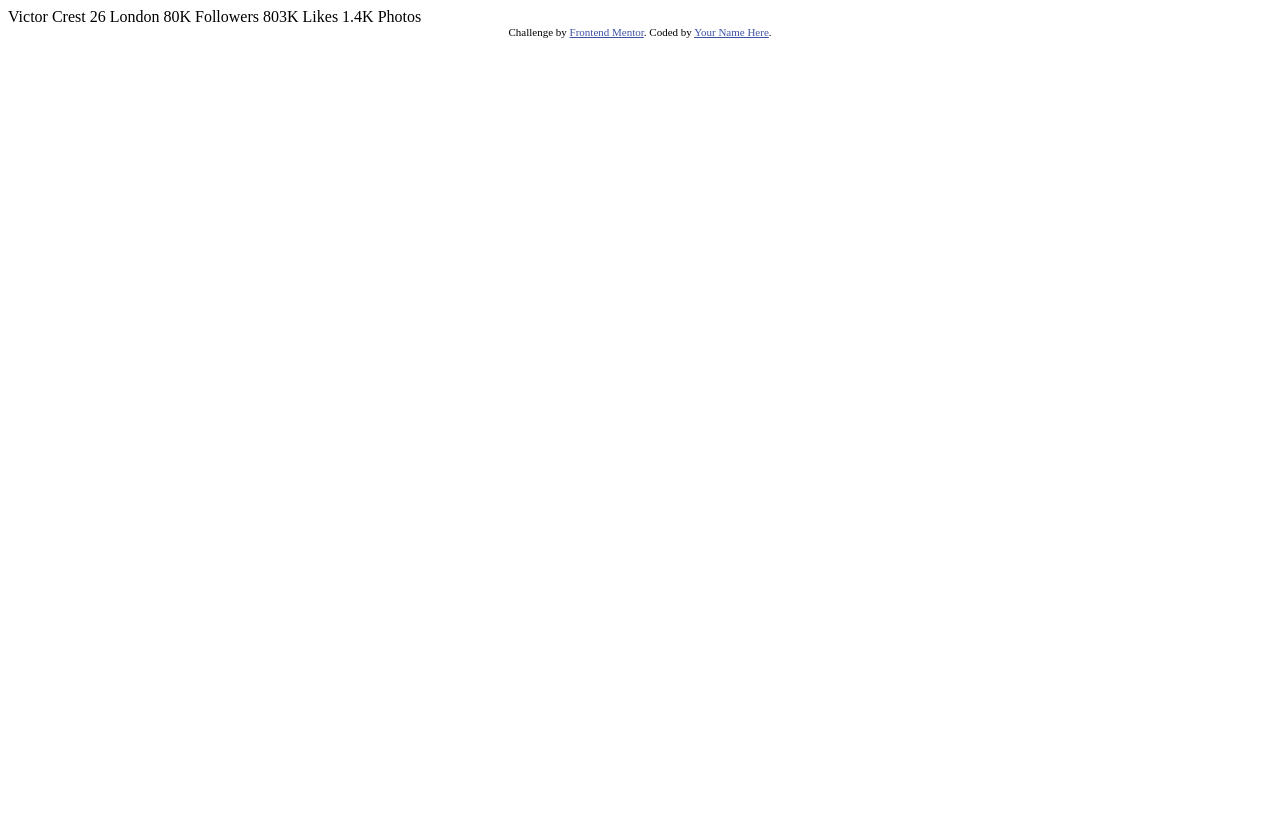
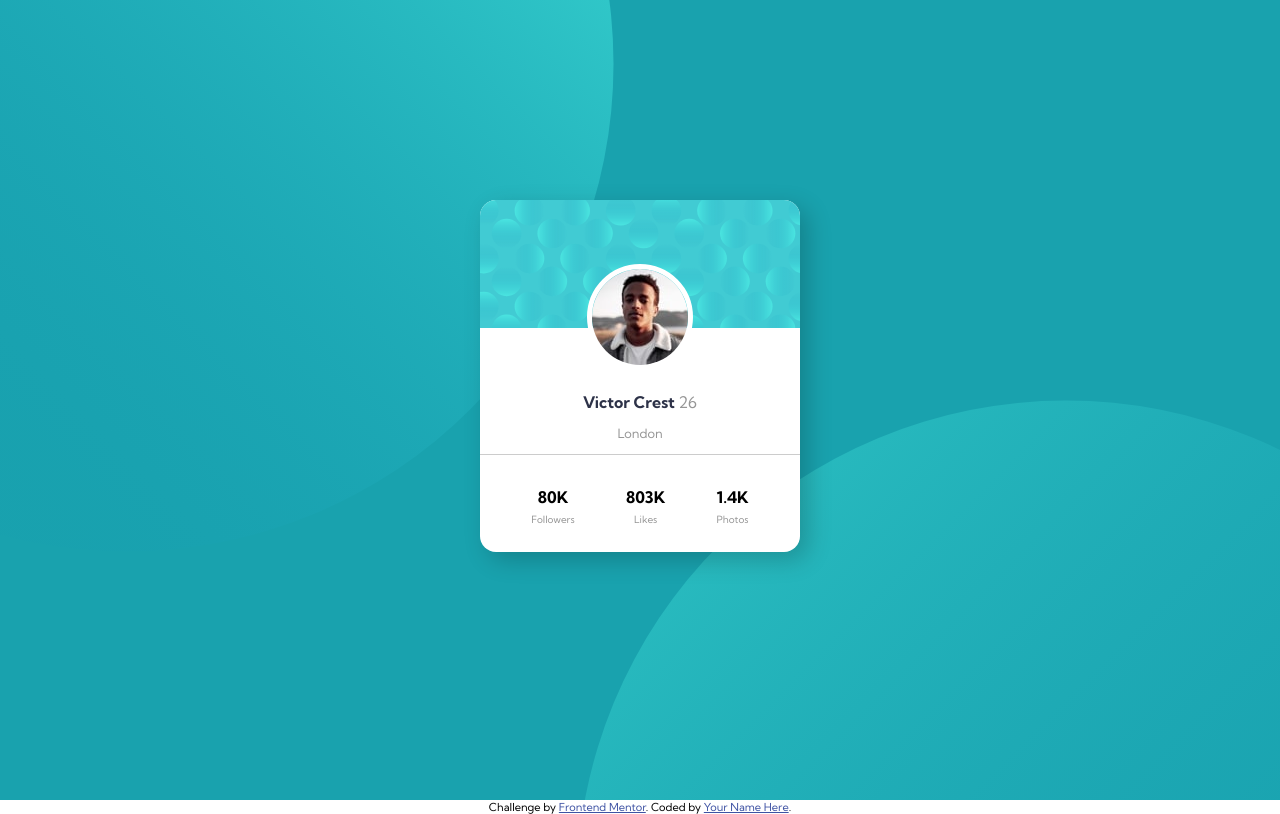
Before and after one commit to sayali-gad/fm-profile-card, a plain HTML site: page index.html in a window 1280 px wide. Drawn offline with Linux system fonts and the light colour scheme.

Commit message:
code commit

```diff
--- a/index.html
+++ b/index.html
@@ -1,35 +1,73 @@
 <!DOCTYPE html>
 <html lang="en">
   <head>
-  <meta charset="UTF-8">
-  <meta name="viewport" content="width=device-width, initial-scale=1.0"> <!-- displays site properly based on user's device -->
+    <meta charset="UTF-8" />
+    <meta name="viewport" content="width=device-width, initial-scale=1.0" />
+    <!-- displays site properly based on user's device -->
 
-  <link rel="icon" type="image/png" sizes="32x32" href="./images/favicon-32x32.png">
+    <link
+      rel="icon"
+      type="image/png"
+      sizes="32x32"
+      href="./images/favicon-32x32.png"
+    />
+    <link rel="preconnect" href="https://fonts.gstatic.com" />
+    <link
+      href="https://fonts.googleapis.com/css2?family=Kumbh+Sans:wght@400;700&display=swap"
+      rel="stylesheet"
+    />
+    <link rel="stylesheet" href="style.css" />
 
     <title>Frontend Mentor | Profile card component</title>
 
     <!-- Feel free to remove these styles or customise in your own stylesheet 👍 -->
     <style>
-    .attribution { font-size: 11px; text-align: center; }
-    .attribution a { color: hsl(228, 45%, 44%); }
+      .attribution {
+        font-size: 11px;
+        text-align: center;
+      }
+      .attribution a {
+        color: hsl(228, 45%, 44%);
+      }
     </style>
   </head>
   <body>
-  Victor Crest
-  26
-  London
+    <div class="container">
+      <article class="card">
+        <header class="card__header clearfix">
+          <img
+            src="./images/image-victor.jpg"
+            alt="avatar"
+            class="card__header__img"
+          />
+          <div style="clear: both;"></div>
+        </header>
+        <div class="card__body">
+          <h2>Victor Crest <span> 26</span></h2>
+          <p>London</p>
+        </div>
+        <div class="card__footer">
+          <ul>
+            <li>
+              <p>80K <p>
+                 Followers</p></p>
+            </li>
+            <li>
+              <p>803K <p>Likes</p></p>
+            </li>
+            <li>
+              <p>1.4K <p>Photos</p></p>
+            </li>
+          </ul>
+        </div>
+      </article>
+    </div>
 
-  80K
-  Followers
-
-  803K
-  Likes
-
-  1.4K
-  Photos
     <div class="attribution">
-    Challenge by <a href="https://www.frontendmentor.io?ref=challenge" target="_blank">Frontend Mentor</a>.
-    Coded by <a href="#">Your Name Here</a>.
+      Challenge by
+      <a href="https://www.frontendmentor.io?ref=challenge" target="_blank"
+        >Frontend Mentor</a
+      >. Coded by <a href="#">Your Name Here</a>.
     </div>
   </body>
 </html>
--- /dev/null
+++ b/style.css
@@ -0,0 +1,114 @@
+html {
+  --dark-cyan: hsl(185, 75%, 39%);
+  --dark-gray: hsl(0, 0%, 59%);
+  --light-gray: hsl(0, 0%, 80%);
+  --very-dark-desaturated-blue: hsl(229, 23%, 23%);
+  --dark-grayish-blue: hsl(227, 10%, 46%);
+  box-sizing: border-box;
+}
+
+*,
+*::before,
+*::after {
+  box-sizing: inherit;
+}
+
+body {
+  font-family: "Kumbh Sans", sans-serif;
+  margin: 0;
+  height: 100vh;
+}
+
+.container {
+  height: inherit;
+  max-width: 1440px;
+  margin: 0 auto;
+  padding-top: 20vh;
+
+  background-image: url(./images/bg-pattern-top.svg),
+    url(./images/bg-pattern-bottom.svg);
+  background-color: var(--dark-cyan);
+  background-repeat: no-repeat;
+  background-position: right 55vw bottom 27vh, left 35vw top 35vh;
+}
+
+@media screen and (min-width: 20.83333em) {
+  .container {
+    background-position: right 52vw bottom 31vh, left 45vw top 50vh;
+    padding-top: 25vh;
+  }
+}
+
+.card {
+  background-color: #fff;
+  margin: 0 1.5em;
+  border-radius: 1em;
+  box-shadow: 0.5em 0.5em 1.5em rgb(0 0 0 / 20%);
+}
+
+@media screen and (min-width: 20.83333em) {
+  .card {
+    max-width: 20em;
+    margin: 0 auto;
+  }
+}
+
+.card__header {
+  background-image: url(./images/bg-pattern-card.svg);
+  border-top-left-radius: 1em;
+  border-top-right-radius: 1em;
+  height: 8em;
+}
+
+.card__header__img {
+  max-width: 100%;
+  height: auto;
+  border-radius: 50%;
+  position: relative;
+  left: 50%;
+  top: 50%;
+  transform: translateX(-50%);
+  border: 5px solid #fff;
+}
+
+.card__body {
+  text-align: center;
+  font-size: 0.8rem;
+  color: var(--dark-gray);
+  margin-top: 5em;
+}
+
+.card__body > h2 {
+  font-size: 1rem;
+  color: var(--very-dark-desaturated-blue);
+}
+
+.card__body > h2 > span {
+  color: var(--dark-gray);
+  font-weight: normal;
+}
+
+.card__footer {
+  border-top: 1px solid var(--light-gray);
+  overflow: auto;
+}
+
+.card__footer > ul {
+  list-style: none;
+  padding-left: 0;
+  display: flex;
+  justify-content: space-evenly;
+  font-weight: bold;
+  text-align: center;
+}
+
+.card__footer > ul > li > * + * {
+  font-weight: normal;
+  color: var(--dark-gray);
+  font-size: 0.625rem;
+  margin-top: 0;
+}
+
+.card__footer > ul > li > p:first-child {
+  margin-bottom: 0.4em;
+}
```
Also changed, not shown: 1 other file. Lines whose indentation alone changed are shown as unchanged.
